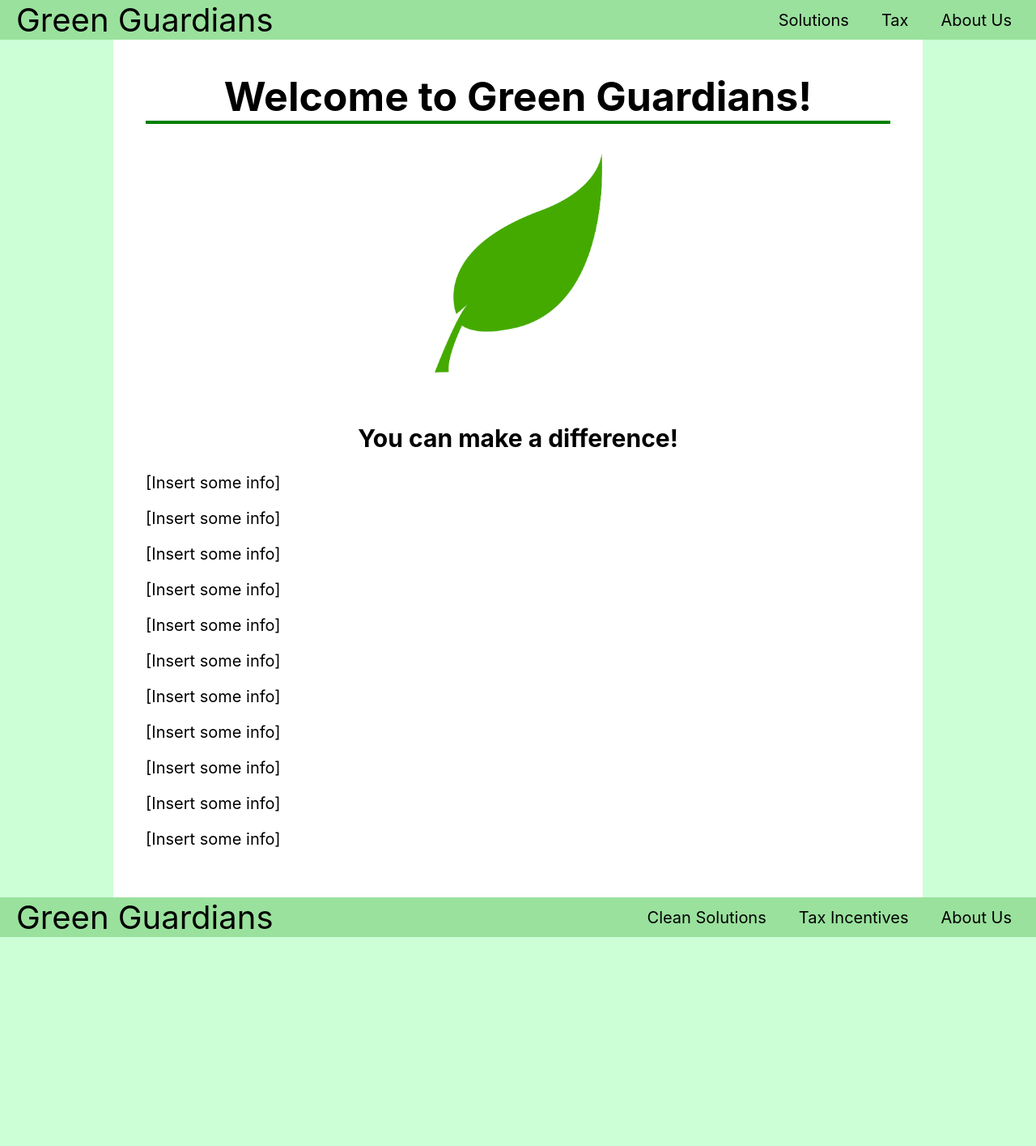
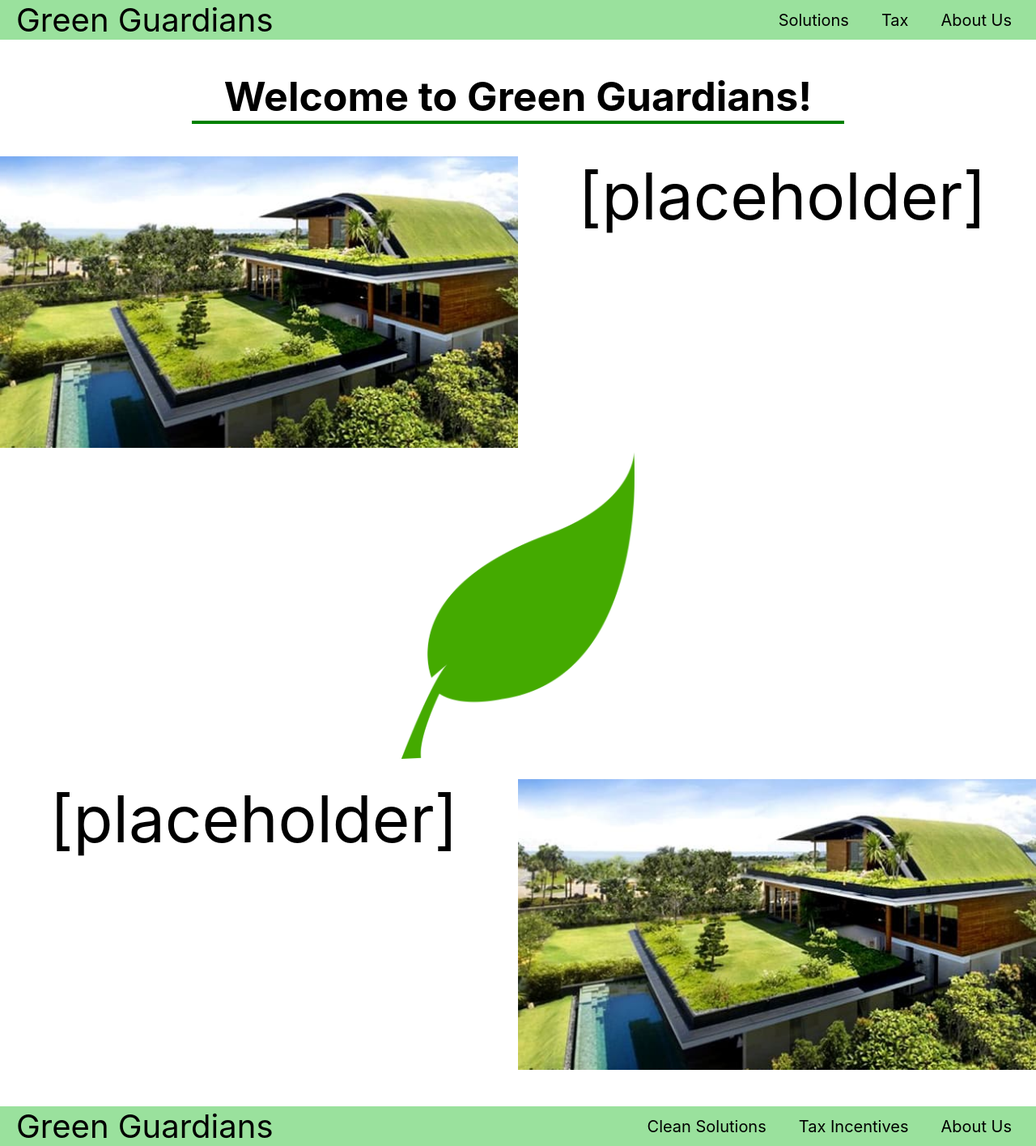
Before and after one commit to chonk9/webmaster23-24, a React (Create React App) app: page / in a window 1280 px wide. Shown: the whole page at 81% size. Before the commit the page ends 1157 px from the top, so only its background shows below. Built offline with nearby package versions, Linux system fonts and the light colour scheme.

Commit message:
Simplified home page, made it full width

```diff
--- a/src/App.css
+++ b/src/App.css
@@ -41,6 +41,14 @@
   }
 }
 
+.home-container h1 {
+  width: fit-content;
+  margin: auto;
+  margin-bottom: 2rem;
+  padding-left: 2rem;
+  padding-right: 2rem;
+}
+
 h1 {
   border-bottom: 4px solid green;
 }
@@ -67,10 +75,16 @@ body {
 
 .container {
   text-align: center;
-  width: min(1000px, 100%);
   margin: auto;
   background-color: white;
   padding: 2rem;
+  width: min(1000px, 100%);
+}
+
+.container:has(.home-container) {
+  width: 100%;
+  padding-left: 0;
+  padding-right: 0;
 }
 
 p {
--- a/src/Pages/Home.jsx
+++ b/src/Pages/Home.jsx
@@ -1,5 +1,7 @@
 import React, { useEffect } from "react";
 import LeafReveal from "../Components/leafReveal";
+import environmentalHouse from "../Images/environmentalHouse.jpg";
+import TextWrap from "../Components/textWrap";
 // import TextWrap from "../Components/textWrap";
 
 export default function Home() {
@@ -8,8 +10,14 @@ export default function Home() {
         window.scrollTo(0, 0);
     }, []);
     return (
-        <>
+        <div className="home-container">
             <h1>Welcome to Green Guardians!</h1>
+            <TextWrap wrappedSide="left" wrappedElt={
+                <img src={environmentalHouse} />
+            } textElt={
+                <span style={{fontSize: '4rem'}}>[placeholder]</span>
+            }/>
+
             <LeafReveal
                 content={
                     <>
@@ -25,18 +33,11 @@ export default function Home() {
                 }
             />
 
-            <h2>You can make a difference!</h2>
-            <p>[Insert some info]</p>
-            <p>[Insert some info]</p>
-            <p>[Insert some info]</p>
-            <p>[Insert some info]</p>
-            <p>[Insert some info]</p>
-            <p>[Insert some info]</p>
-            <p>[Insert some info]</p>
-            <p>[Insert some info]</p>
-            <p>[Insert some info]</p>
-            <p>[Insert some info]</p>
-            <p>[Insert some info]</p>
-        </>
+            <TextWrap wrappedSide="right" wrappedElt={
+                <img src={environmentalHouse} />
+            } textElt={
+                <span style={{fontSize: '4rem'}}>[placeholder]</span>
+            }/>
+        </div>
     );
 }
```
Also changed, not shown: src/Images/environmentalHouse.jpg (added).
